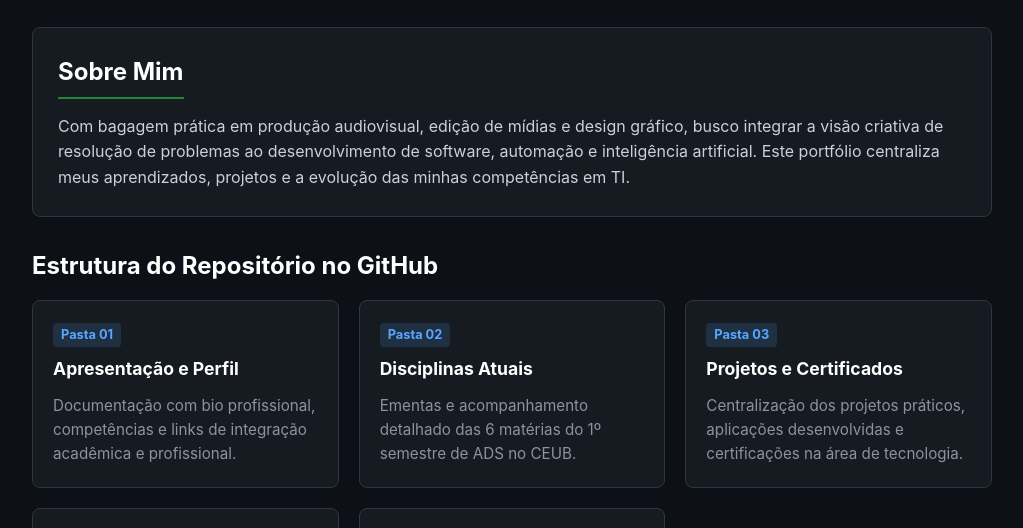
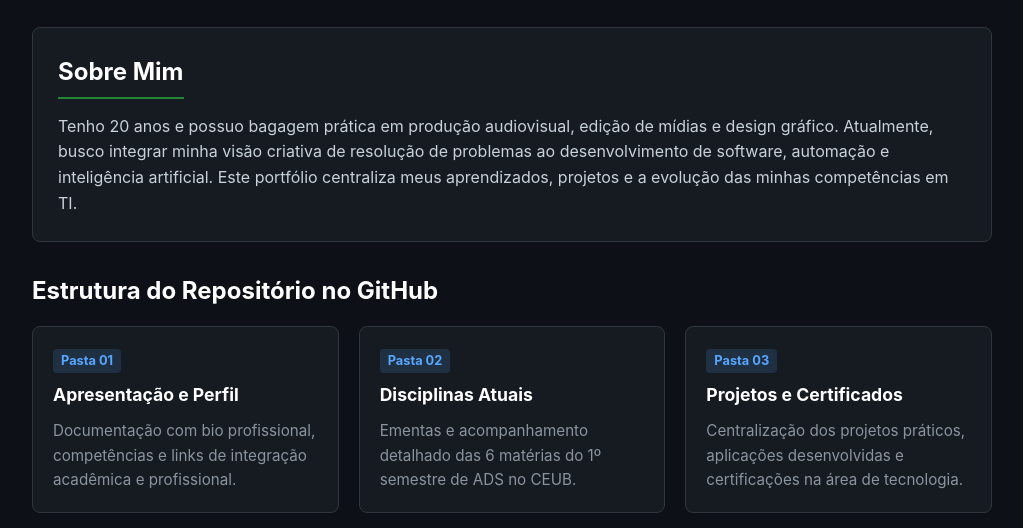
Before and after one commit to gabrielsantana12-ux/portfolio, a plain HTML site: page index.html in a window 1280 px wide. Shown: the part 198-726 px from the top of the page, without its empty margins (128-1151 px from the left). Drawn offline with Linux system fonts and the light colour scheme.

Commit message:
Atualizar o index.html

```diff
--- a/index.html
+++ b/index.html
@@ -187,10 +187,11 @@
     <section class="bio-card">
         <h2>Sobre Mim</h2>
         <p>
-            Com bagagem prática em produção audiovisual, edição de mídias e design gráfico, busco integrar a visão criativa de resolução de problemas ao desenvolvimento de software, automação e inteligência artificial. Este portfólio centraliza meus aprendizados, projetos e a evolução das minhas competências em TI.
+            Tenho 20 anos e possuo bagagem prática em produção audiovisual, edição de mídias e design gráfico. Atualmente, busco integrar minha visão criativa de resolução de problemas ao desenvolvimento de software, automação e inteligência artificial. Este portfólio centraliza meus aprendizados, projetos e a evolução das minhas competências em TI.
         </p>
     </section>
 
+    <!-- Estrutura das 5 Pastas do GitHub -->
     <h2 class="section-title">Estrutura do Repositório no GitHub</h2>
     <div class="grid-container">
         <div class="card">
@@ -220,6 +221,7 @@
         </div>
     </div>
 
+    <!-- As 6 Disciplinas -->
     <h2 class="section-title">Disciplinas do 1º Semestre</h2>
     <div class="grid-container">
         <div class="card">
@@ -248,6 +250,7 @@
         </div>
     </div>
 
+    <!-- Seção do Vídeo de Apresentação -->
     <section class="video-section">
         <h2>Apresentação do Repositório (Vídeo)</h2>
         <p>Assista ao vídeo explicativo sobre a estrutura de versionamento e integração do projeto.</p>
```
